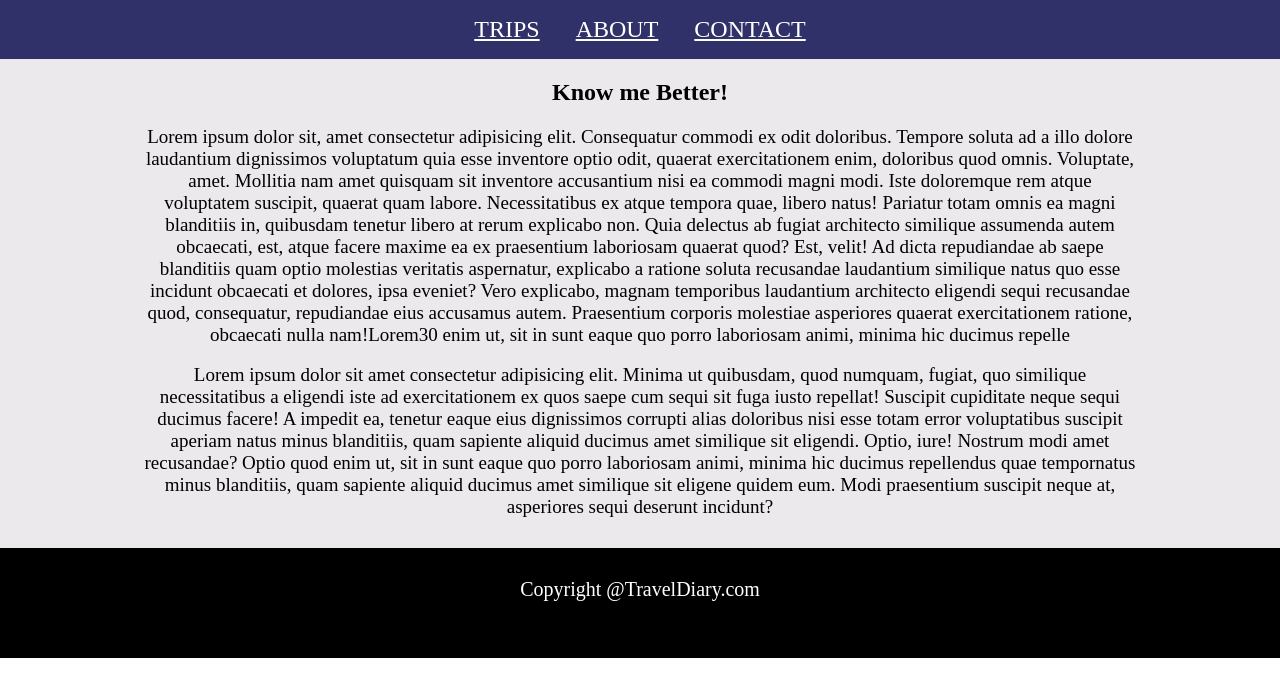
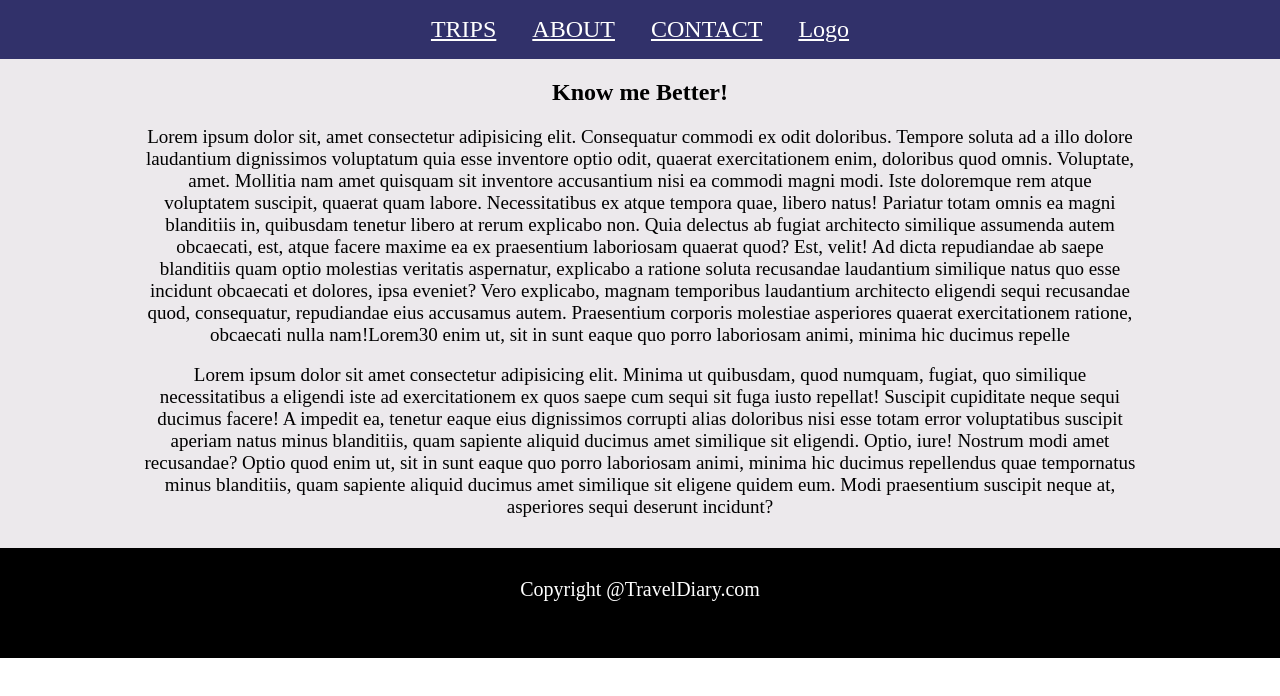
Before and after one commit to Swarali25/TravelDiary, a plain HTML site: page about.html in a window 1280 px wide. Drawn offline with Linux system fonts and the light colour scheme.

Commit message:
added logo changes

```diff
--- a/about.html
+++ b/about.html
@@ -63,6 +63,9 @@
                 <li><a href="/index.html">TRIPS</a></li>
                 <li><a href="/about.html">ABOUT</a></li>
                 <li><a href="/contact.html">CONTACT</a></li>
+                <li>
+                    <a>Logo</a>
+                </li>
             </ul>
         </nav>
     </header>
```
